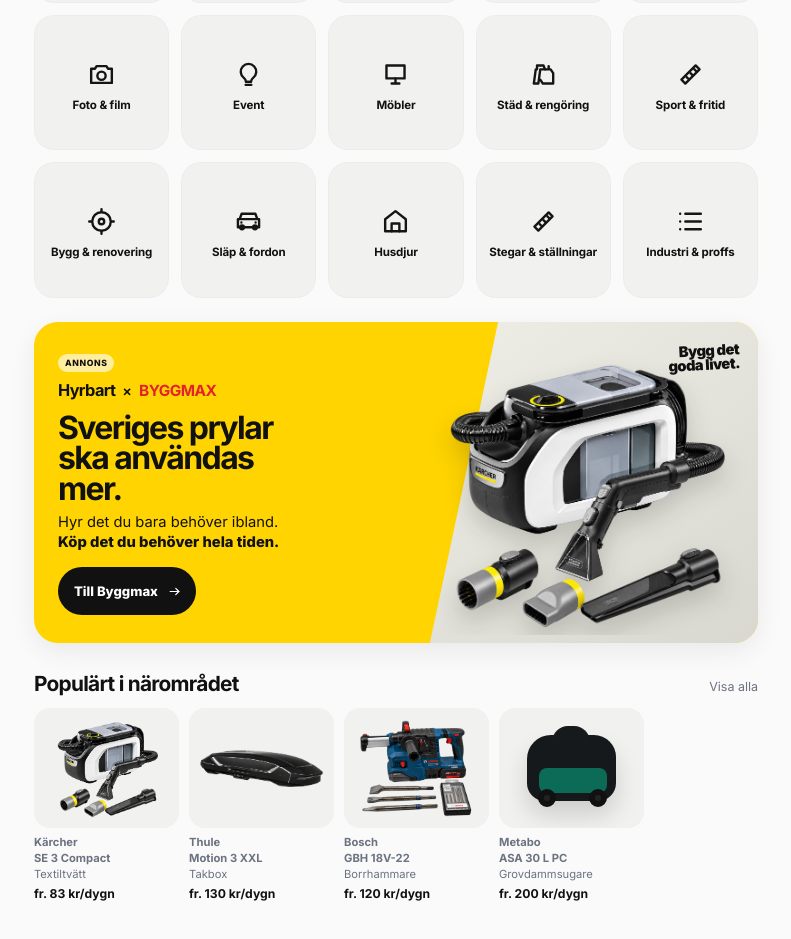
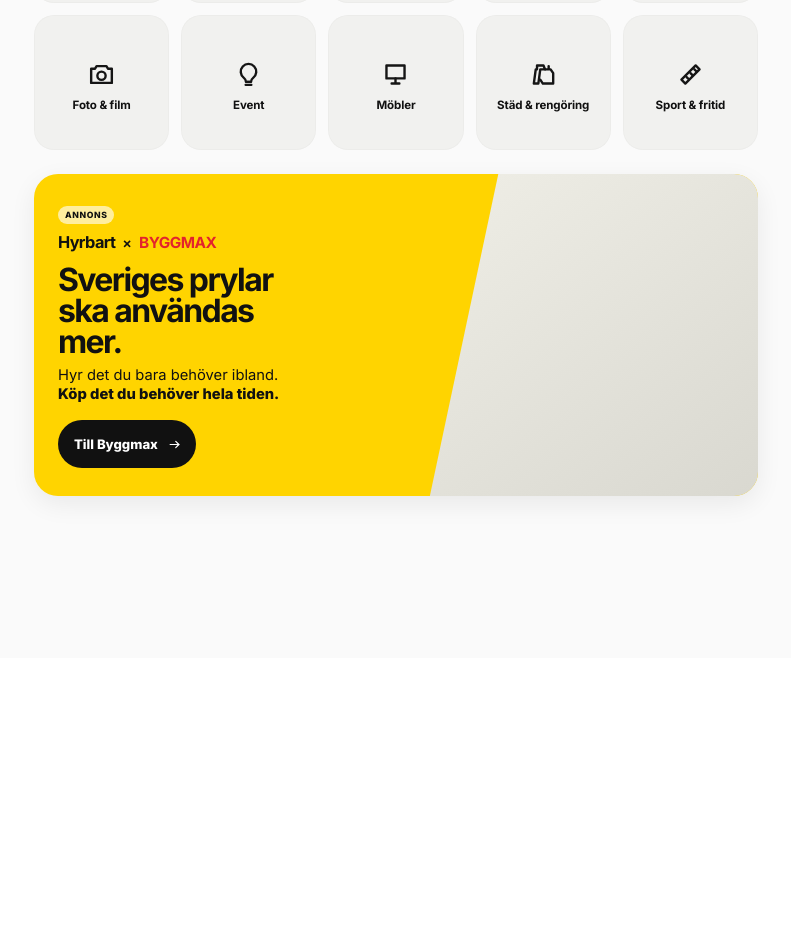
Before and after one commit to peralmkvist/hyrbart-webapp, a Next.js app in the folder hyrbart-webapp/: page /sv in a window 1280 px wide. Shown: the part 421-1360 px from the top of the page, without its empty margins (244-1035 px from the left). After the commit the page ends 1079 px from the top, so only its background shows below. Built offline with nearby package versions, Linux system fonts and the light colour scheme; no server answers.

Commit message:
Simplify home and use Byggmax lifestyle ad

```diff
--- a/hyrbart-webapp/app/[locale]/page.tsx
+++ b/hyrbart-webapp/app/[locale]/page.tsx
@@ -1,6 +1,4 @@
 import Link from 'next/link';
-import { getProducts } from '@/lib/sanity-products';
-import ProductVisual from '@/components/ProductVisual';
 import ProductSearchForm from '@/components/ProductSearchForm';
 import { ArrowIcon, CategoryIcon } from '@/components/Icons';
 
@@ -15,26 +13,11 @@ const popularCategories = [
   { sv: 'Möbler', en: 'Furniture', icon: 'Kontor' },
   { sv: 'Städ & rengöring', en: 'Cleaning', icon: 'Städa & Tvätta' },
   { sv: 'Sport & fritid', en: 'Sports & leisure', icon: 'Mäta' },
-  { sv: 'Bygg & renovering', en: 'Building & renovation', icon: 'Håltagning' },
-  { sv: 'Släp & fordon', en: 'Trailers & vehicles', icon: 'Biltillbehör' },
-  { sv: 'Husdjur', en: 'Pets', icon: 'Hem & hushåll' },
-  { sv: 'Stegar & ställningar', en: 'Ladders & scaffolding', icon: 'Mäta' },
-  { sv: 'Industri & proffs', en: 'Trade & professional', icon: 'Handverktyg' },
 ];
-
-function formatPrice(price: string, en: boolean) {
-  if (!en) return price;
-  return price.replace(/^fr\.\s*/i, 'from ').replace(/\s*kr\/dygn$/i, ' SEK/day');
-}
 
 export default async function HomePage({ params }: { params: Promise<{ locale: string }> }) {
   const { locale } = await params;
   const en = locale === 'en';
-  const products = await getProducts();
-  const popularNearby = [...products]
-    .sort((a, b) => (b.reviewCount ?? 0) - (a.reviewCount ?? 0) || (b.rating ?? 0) - (a.rating ?? 0))
-    .slice(0, 5);
-  const adProduct = products.find((product) => product.category === 'Såga & Slipa') || products.find((product) => /såg/i.test(`${product.type} ${product.name}`)) || popularNearby[0];
 
   return (
     <div className="pageShell rentPage2 homeRentalLanding2 homeLanding3">
@@ -74,25 +57,7 @@ export default async function HomePage({ params }: { params: Promise<{ locale: s
           <p>{en ? 'Rent what you only need sometimes.' : 'Hyr det du bara behöver ibland.'}<br/><strong>{en ? 'Buy what you need all the time.' : 'Köp det du behöver hela tiden.'}</strong></p>
           <a href="https://www.byggmax.se/" target="_blank" rel="noreferrer sponsored" className="partnerAdButton3">{en ? 'Visit Byggmax' : 'Till Byggmax'}<ArrowIcon /></a>
         </div>
-        <div className="partnerAdVisual3" aria-hidden="true">
-          <span className="partnerAdShape3" />
-          {adProduct ? <ProductVisual kind="cleaner" accent={adProduct.accent} imageSrc={adProduct.image} imageAlt="" /> : null}
-          <span className="partnerAdTagline3">{en ? <>Build the<br/>good life.</> : <>Bygg det<br/>goda livet.</>}</span>
-        </div>
-      </section>
-
-      <section className="homePopular2 homeNearby2 homeNearby3">
-        <div className="sectionHeading2"><h2>{en ? 'Popular near you' : 'Populärt i närområdet'}</h2><Link href={`/${locale}/produkter?place=Danderyd&radius=10`}>{en ? 'See all' : 'Visa alla'}</Link></div>
-        <div className="popularRail2">
-          {popularNearby.map((product) => (
-            <Link key={product.slug} href={`/${locale}/produkter/${product.slug}`} className="popularCard2">
-              <div className="popularVisual2"><ProductVisual kind="cleaner" accent={product.accent} imageSrc={product.image} imageAlt={`${product.brand} ${product.name}`} /></div>
-              <strong className="productTileTitle2"><span className="productTileBrand2">{product.brand}</span><span className="productTileName2">{product.name}</span></strong>
-              <span>{en ? (product.typeEn ?? product.type) : product.type}</span>
-              <b>{formatPrice(product.price, en)}</b>
-            </Link>
-          ))}
-        </div>
+        <div className="partnerAdVisual3" aria-hidden="true"><span className="partnerAdShape3" /></div>
       </section>
     </div>
   );
```
